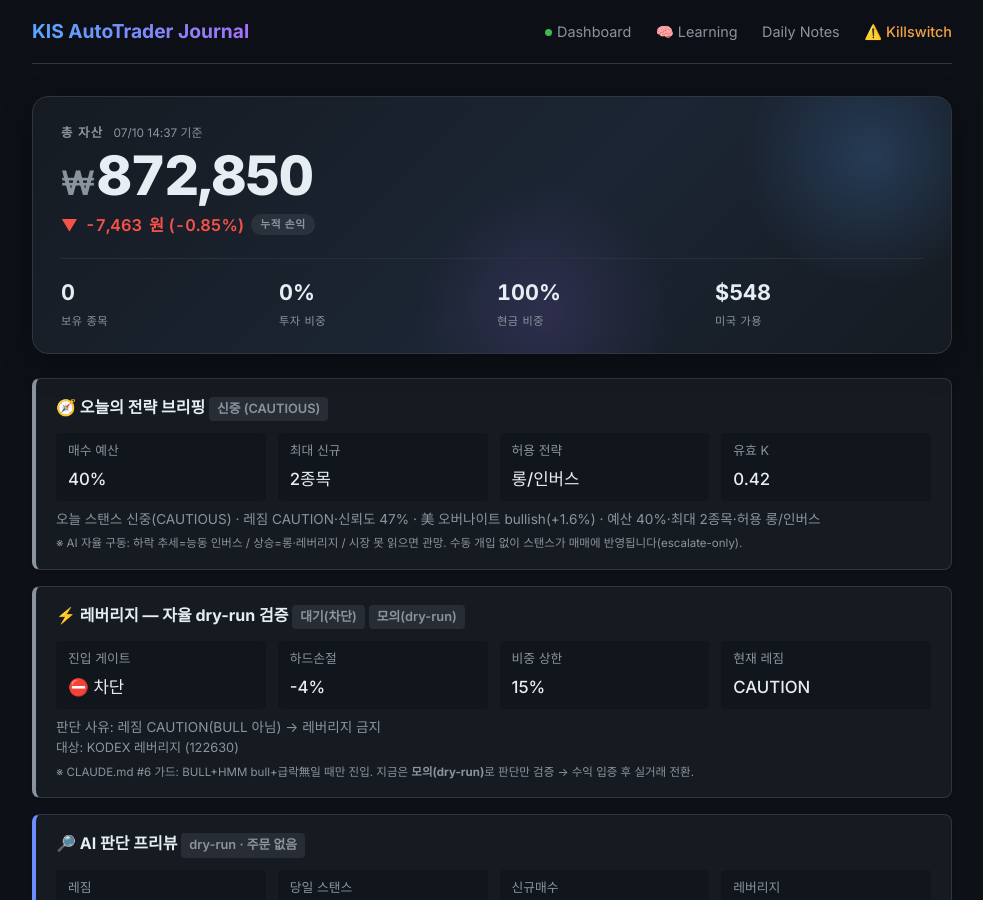
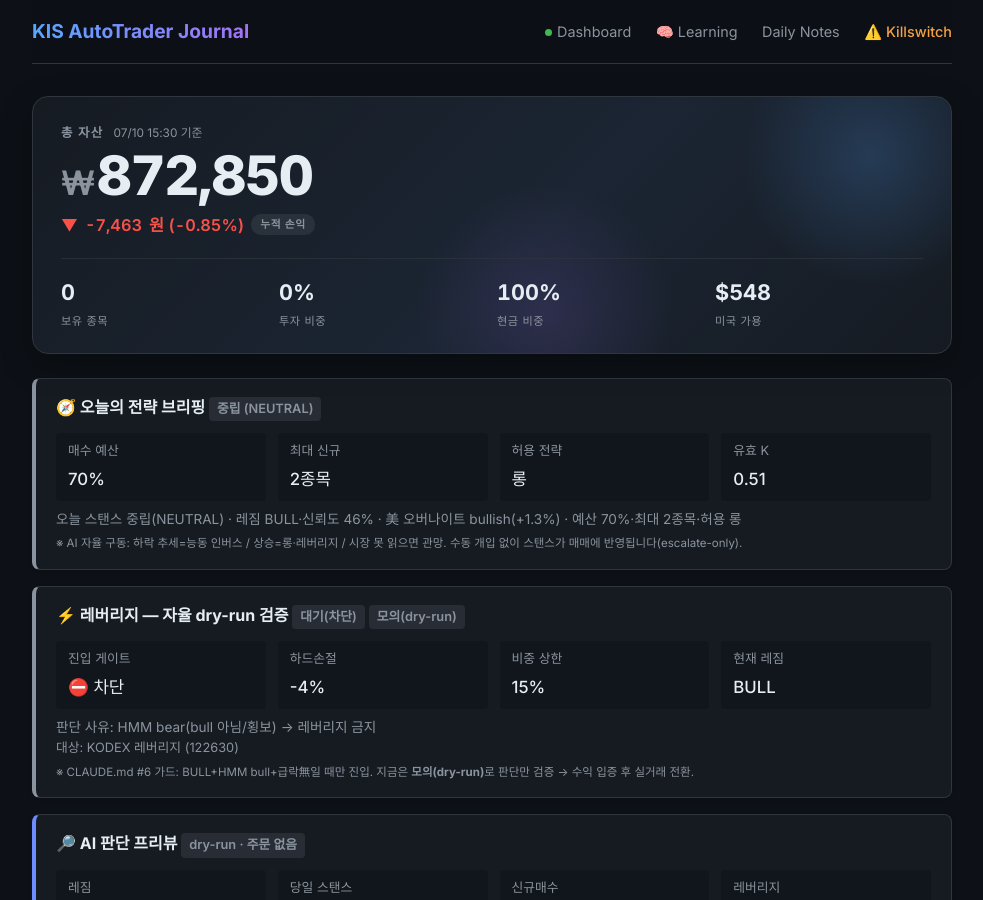
Before and after one commit to BudongJW/kis-trading-journal, a Jekyll site: the page built from index.html, in a window 1280 px wide and 900 px high. Shown: the whole window, without its empty margins (148-1131 px from the left). Built offline with Jekyll 4.4.1, drawn with Linux system fonts in a browser that asks for light colours; nearby versions of some CDN libraries; some of the changed text lies outside the part shown.

Commit message:
auto: portfolio update 15:30

```diff
--- a/_data/portfolio.json
+++ b/_data/portfolio.json
@@ -1,5 +1,5 @@
 {
-  "updated_at": "2026-07-10T14:37:44.349172",
+  "updated_at": "2026-07-10T15:30:03.724700",
   "initial_capital": 500000,
   "cash": 886302,
   "holdings": [],
@@ -1093,18 +1093,7 @@
     "avg_loss_pct": -2.13,
     "total_return_pct": -1.49
   },
-  "r_summary": {
-    "total_trades": 2,
-    "avg_r": -0.27,
-    "median_r": 0.03,
-    "win_rate": 0.5,
-    "avg_win_r": 0.03,
-    "avg_loss_r": -0.57,
-    "expectancy_r": -0.27,
-    "best_r": 0.03,
-    "worst_r": -0.57,
-    "last_updated": "2026-07-10 10:54"
-  },
+  "r_summary": {},
   "daily_history": [
     {
       "date": "2026-05-12",
@@ -1720,20 +1709,20 @@
       "unrealized_pnl": 0,
       "net_deposit": 380313,
       "regime": "up",
-      "hmm_state": "bull",
-      "confidence": 0.47,
-      "k_value": 0.37
+      "hmm_state": "bear",
+      "confidence": 0.464,
+      "k_value": 0.51
     }
   ],
   "market": {
     "regime": "up",
-    "hmm_state": "bull",
-    "confidence": 0.47,
+    "hmm_state": "bear",
+    "confidence": 0.464,
     "volatility": "normal",
-    "vol_percentile": 58.0,
+    "vol_percentile": 56.0,
     "overnight_gap": {
       "direction": "bullish",
-      "strength": 0.39,
+      "strength": 0.37,
       "action": "normal"
     },
     "strong_sectors": [
@@ -1743,7 +1732,7 @@
   "strategy": {
     "name": "ETF 변동성 돌파 + 신호 융합",
     "params": {
-      "k": 0.37,
+      "k": 0.51,
       "trend_ma": 15
     },
     "universe_count": 7,
@@ -1789,15 +1778,8 @@
     "trained": false
   },
   "bear_strategy": {
-    "enabled": true,
-    "regime": "CAUTION",
-    "confidence": 0.65,
-    "sma_ratio": 0.4758,
-    "canary_bad": 1,
-    "canary_scores": {
-      "195930": 1.5837,
-      "132030": -0.5399
-    }
+    "regime": "BULL",
+    "enabled": false
   },
   "us_session": {
     "enabled": true,
@@ -1849,17 +1831,17 @@
   "learning": {
     "market": {
       "trend": "up",
-      "hmm_state": "bull",
-      "hmm_confidence": 95.5,
+      "hmm_state": "bear",
+      "hmm_confidence": 100.0,
       "volatility": "normal",
-      "vol_percentile": 58.0,
-      "market_confidence": 0.47,
-      "analyzed_at": "2026-07-09 10:07"
+      "vol_percentile": 56.0,
+      "market_confidence": 0.464,
+      "analyzed_at": "2026-07-10 10:05"
     },
     "overnight": {
       "direction": "bullish",
-      "nasdaq_change": 1.55,
-      "sp500_change": 0.77,
+      "nasdaq_change": 1.3,
+      "sp500_change": 0.81,
       "recommended_action": "normal"
     },
     "strong_sectors": [
@@ -1914,27 +1896,27 @@
       ]
     },
     "strategy_params": {
-      "k": 0.37,
+      "k": 0.51,
       "trend_ma": 15,
       "train_sharpe": 1.56,
       "val_sharpe": 6.99,
       "optimized_at": "2026-07-05"
     },
     "ta_weights": {
-      "rsi": 0.059,
-      "macd": 0.118,
-      "bb": 0.118,
-      "stoch": 0.176,
-      "adx": 0.118,
-      "ma": 0.118,
-      "obv": 0.176,
-      "mfi": 0.059,
-      "atr": 0.059
+      "rsi": 0.049,
+      "macd": 0.172,
+      "bb": 0.086,
+      "stoch": 0.128,
+      "adx": 0.086,
+      "ma": 0.172,
+      "obv": 0.172,
+      "mfi": 0.049,
+      "atr": 0.086
     },
     "adaptive": {
       "etf": 1.0,
-      "win_rate": 0.417,
-      "trades": 20
+      "win_rate": 0.407,
+      "trades": 23
     },
     "diary": [
       {
@@ -2054,26 +2036,26 @@
     }
   },
   "day_plan": {
-    "stance": "CAUTIOUS",
+    "stance": "NEUTRAL",
     "forced": false,
-    "auto_stance": "CAUTIOUS",
-    "stance_kr": "신중",
-    "budget_pct": 0.4,
+    "auto_stance": "NEUTRAL",
+    "stance_kr": "중립",
+    "budget_pct": 0.7,
     "max_new_positions": 2,
     "allow_long": true,
-    "allow_inverse": true,
+    "allow_inverse": false,
     "allow_leverage": false,
-    "size_mult": 0.6,
-    "k_effective": 0.42,
-    "allow_summary": "롱/인버스",
-    "briefing": "오늘 스탠스 신중(CAUTIOUS) · 레짐 CAUTION·신뢰도 47% · 美 오버나이트 bullish(+1.6%) · 예산 40%·최대 2종목·허용 롱/인버스",
+    "size_mult": 0.85,
+    "k_effective": 0.51,
+    "allow_summary": "롱",
+    "briefing": "오늘 스탠스 중립(NEUTRAL) · 레짐 BULL·신뢰도 46% · 美 오버나이트 bullish(+1.3%) · 예산 70%·최대 2종목·허용 롱",
     "signals": {
-      "regime": "CAUTION",
-      "confidence": 0.47,
+      "regime": "BULL",
+      "confidence": 0.464,
       "direction": "bullish",
-      "nasdaq_change": 1.55,
+      "nasdaq_change": 1.3,
       "high_vol": false,
-      "vol_percentile": 58.0,
+      "vol_percentile": 56.0,
       "rapid_level": "NONE"
     }
   },
@@ -2081,12 +2063,12 @@
     "enabled": true,
     "dry_run": true,
     "gate_allowed": false,
-    "gate_reason": "레짐 CAUTION(BULL 아님) → 레버리지 금지",
+    "gate_reason": "HMM bear(bull 아님/횡보) → 레버리지 금지",
     "hard_stop_pct": 0.04,
     "max_weight": 0.15,
-    "regime": "CAUTION",
-    "hmm_state": "bull",
-    "hmm_confidence": 0.955,
+    "regime": "BULL",
+    "hmm_state": "bear",
+    "hmm_confidence": 1.0,
     "universe": [
       {
         "symbol": "122630",
```
